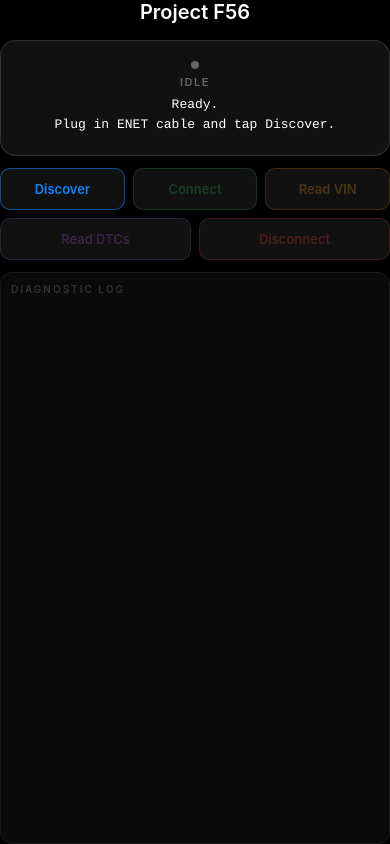
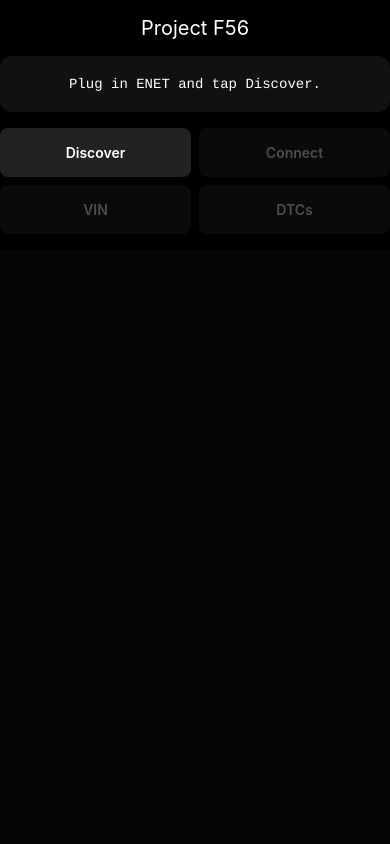
Before and after one commit to Nevalith/Project-F56, a React Native app: screen / in a window 390 px wide. Built offline with nearby package versions, Linux system fonts and the light colour scheme.

Commit message:
Refactor App.js for improved functionality and clarity
Updated constants for DoIP port and addresses, improved logging, and refactored button components.

```diff
--- a/src/App.js
+++ b/src/App.js
@@ -1,359 +1,107 @@
-import { Buffer } from 'buffer'
-global.Buffer = Buffer
+import { Buffer } from 'buffer';
+global.Buffer = Buffer;
 
-import React, { useState, useRef } from 'react'
-import {
-  View,
-  Text,
-  TouchableOpacity,
-  StyleSheet,
-  SafeAreaView,
-  ScrollView,
-  StatusBar
-} from 'react-native'
-import TcpSocket from 'react-native-tcp-socket'
+import React, { useState, useRef, useEffect } from 'react';
+import { View, Text, TouchableOpacity, StyleSheet, SafeAreaView, ScrollView, StatusBar } from 'react-native';
+import TcpSocket from 'react-native-tcp-socket';
 
-const DOIP_PORT   = 13400
-const TESTER_ADDR = [0x0E, 0x80]
-const DME_ADDR    = [0x00, 0x10]
-
-// Full link-local subnet scan
-const TCP_TARGETS = (() => {
-  const targets = []
-  for (let i = 0; i <= 255; i++) targets.push(`169.254.${i}.1`)
-  for (let i = 0; i <= 255; i++) targets.push(`169.254.${i}.2`)
-  for (let i = 0; i <= 255; i++) targets.push(`169.254.${i}.100`)
-  return targets
-})()
-
-const UDP_TARGETS = [
-  '169.254.255.255',
-  '169.254.1.1',
-  '169.254.0.1',
-  '255.255.255.255'
-]
+const DOIP_PORT = 6801; // Updated to your observed port
+const TESTER = [0x0E, 0x80];
+const DME = [0x00, 0x10];
 
 export default function App() {
-  const [status, setStatus]       = useState('Ready.\nPlug in ENET cable and tap Discover.')
-  const [connState, setConnState] = useState('idle')
-  const [log, setLog]             = useState([])
+  const [status, setStatus] = useState('Plug in ENET and tap Discover.');
+  const [connState, setConnState] = useState('idle');
+  const [log, setLog] = useState([]);
+  const socketRef = useRef(null);
+  const keepaliveRef = useRef(null);
 
-  const socketRef       = useRef(null)
-  const discoveredIpRef = useRef(null)
-  const keepaliveRef    = useRef(null)
+  const addLog = (line) => setLog(prev => [`[${new Date().toLocaleTimeString()}] ${line}`, ...prev].slice(0, 50));
 
-  const addLog = (line) => {
-    const ts = new Date().toLocaleTimeString()
-    setLog(prev => [`[${ts}] ${line}`, ...prev].slice(0, 100))
-  }
-
-  // ── DoIP frame builders ──────────────────────────────────
-
-  const makeDiscoveryPayload = () => Buffer.from([
-    0x02, 0xFD, 0x00, 0x01,
-    0x00, 0x00, 0x00, 0x00
-  ])
-
-  const makeRoutingActivation = () => Buffer.from([
-    0x02, 0xFD,
-    0x00, 0x05,
-    0x00, 0x00, 0x00, 0x07,
-    0x0E, 0x80,
-    0x00,
-    0x00, 0x00, 0x00, 0x00
-  ])
-
-  const makeDoIPFrame = (udsBytes) => {
-    const bodyLen = 4 + udsBytes.length
-    return Buffer.from([
-      0x02, 0xFD,
-      0x80, 0x01,
-      0x00, 0x00,
-      (bodyLen >> 8) & 0xFF,
-      bodyLen & 0xFF,
-      ...TESTER_ADDR,
-      ...DME_ADDR,
-      ...udsBytes
-    ])
-  }
-
-  // ── Discovery ────────────────────────────────────────────
+  const buildFrame = (uds) => {
+    const len = 4 + uds.length;
+    return Buffer.from([0x02, 0xFD, 0x80, 0x01, 0x00, 0x00, (len >> 8) & 0xFF, len & 0xFF, ...TESTER, ...DME, ...uds]);
+  };
 
   const discover = async () => {
-    setConnState('discovering')
-    setStatus('Searching for F56...')
-    addLog('Starting DoIP discovery...')
+    setConnState('discovering');
+    addLog('Scanning for F56 on port ' + DOIP_PORT + '...');
 
-    // Step 1 — UDP broadcast
-    for (const target of UDP_TARGETS) {
-      addLog(`UDP → ${target}`)
-      const found = await tryUDP(target)
-      if (found) {
-        discoveredIpRef.current = target
-        setConnState('discovered')
-        setStatus(`F56 found at ${target}\nTap Connect.`)
-        addLog(`Found via UDP at ${target}`)
-        return
-      }
-    }
+    // Testing your specific identified IP
+    const socket = TcpSocket.createConnection({ host: '169.254.111.49', port: DOIP_PORT, timeout: 2000 }, () => {
+      socket.destroy();
+      setConnState('discovered');
+      setStatus('F56 found at 169.254.111.49');
+      addLog('Connection verified on 6801.');
+    });
 
-    // Step 2 — TCP port scan entire 169.254.x.x
-    addLog(`UDP failed. TCP scanning ${TCP_TARGETS.length} addresses...`)
-    setStatus('Scanning network...\nThis takes ~2 minutes.')
-
-    for (const target of TCP_TARGETS) {
-      const alive = await tryTCPPing(target)
-      if (alive) {
-        discoveredIpRef.current = target
-        setConnState('discovered')
-        setStatus(`F56 found at ${target}\nTap Connect.`)
-        addLog(`Found via TCP at ${target}`)
-        return
-      }
-    }
-
-    setConnState('error')
-    setStatus('Not found.\n\nCheck:\n• Ignition ON\n• ENET cable in OBD2\n• ENET adapter in phone')
-    addLog('Scan complete — no response')
-  }
-
-  const tryUDP = (target) => new Promise((resolve) => {
-    let done = false
-    const finish = (v) => { if (!done) { done = true; clearTimeout(t); resolve(v) } }
-    const t = setTimeout(() => finish(false), 2000)
-    try {
-      const s = TcpSocket.createConnection(
-        { host: target, port: DOIP_PORT, tls: false },
-        () => { s.write(makeDiscoveryPayload()) }
-      )
-      s.on('data', () => { s.destroy(); finish(true) })
-      s.on('error', () => finish(false))
-    } catch (e) { finish(false) }
-  })
-
-  const tryTCPPing = (target) => new Promise((resolve) => {
-    let done = false
-    const finish = (v) => { if (!done) { done = true; clearTimeout(t); resolve(v) } }
-    const t = setTimeout(() => finish(false), 500)
-    try {
-      const s = TcpSocket.createConnection(
-        { host: target, port: DOIP_PORT, tls: false },
-        () => { s.destroy(); finish(true) }
-      )
-      s.on('error', () => finish(false))
-    } catch (e) { finish(false) }
-  })
-
-  // ── Connect ──────────────────────────────────────────────
+    socket.on('error', (err) => {
+      setConnState('error');
+      setStatus('Not found. Check cable/IP.');
+      addLog('Scan error: ' + err.message);
+    });
+  };
 
   const connect = () => {
-    const ip = discoveredIpRef.current
-    if (!ip) return
-
-    setConnState('connecting')
-    setStatus(`Connecting to ${ip}...`)
-    addLog(`TCP → ${ip}:${DOIP_PORT}`)
-
-    const socket = TcpSocket.createConnection(
-      { host: ip, port: DOIP_PORT, tls: false },
-      () => {
-        addLog('TCP open — sending Routing Activation')
-        socket.write(makeRoutingActivation())
-      }
-    )
+    setConnState('connecting');
+    const socket = TcpSocket.createConnection({ host: '169.254.111.49', port: DOIP_PORT }, () => {
+      addLog('TCP open — sending Routing Activation');
+      socket.write(Buffer.from([0x02, 0xFD, 0x00, 0x05, 0x00, 0x00, 0x00, 0x07, 0x0E, 0x80, 0x00, 0x00, 0x00, 0x00, 0x00]));
+    });
 
     socket.on('data', (data) => {
-      const bytes = Buffer.from(data)
-      const hex = bytes.toString('hex').toUpperCase().match(/.{1,2}/g).join(' ')
-      addLog(`RX: ${hex}`)
+      addLog(`RX: ${data.toString('hex').toUpperCase()}`);
+      if (data.length > 3 && data[3] === 0x06) {
+        setConnState('connected');
+        setStatus('Connected to F56');
+        keepaliveRef.current = setInterval(() => socket.write(buildFrame([0x3E, 0x80])), 4000);
+      }
+    });
 
-      if (bytes.length > 3 && bytes[2] === 0x00 && bytes[3] === 0x06) {
-        addLog('Routing Activation OK!')
-        setConnState('connected')
-        setStatus(`Connected to F56.\nSession active.`)
-        startKeepalive(socket)
-      }
-    })
+    socketRef.current = socket;
+  };
 
-    socket.on('error', (e) => {
-      addLog(`Error: ${e.message}`)
-      setConnState('error')
-      setStatus(`Error:\n${e.message}`)
-    })
+  const sendCmd = (uds, label) => {
+    addLog(label);
+    socketRef.current?.write(buildFrame(uds));
+  };
 
-    socket.on('close', () => {
-      addLog('Socket closed')
-      setConnState('idle')
-      setStatus('Disconnected.')
-    })
-
-    socketRef.current = socket
-  }
-
-  // ── Keepalive ────────────────────────────────────────────
-
-  const startKeepalive = (socket) => {
-    if (keepaliveRef.current) clearInterval(keepaliveRef.current)
-    keepaliveRef.current = setInterval(() => {
-      try {
-        socket.write(makeDoIPFrame([0x3E, 0x80]))
-        addLog('Tester Present sent')
-      } catch (e) {
-        clearInterval(keepaliveRef.current)
-      }
-    }, 4000)
-  }
-
-  // ── Disconnect ───────────────────────────────────────────
-
-  const disconnect = () => {
-    addLog('Disconnecting...')
-    if (keepaliveRef.current) {
-      clearInterval(keepaliveRef.current)
-      keepaliveRef.current = null
-    }
-    try {
-      socketRef.current?.write(makeDoIPFrame([0x10, 0x01]))
-      setTimeout(() => {
-        socketRef.current?.destroy()
-        socketRef.current = null
-      }, 300)
-    } catch (e) {
-      socketRef.current?.destroy()
-      socketRef.current = null
-    }
-    discoveredIpRef.current = null
-    setConnState('idle')
-    setStatus('Disconnected.\nSafe to unplug.')
-  }
-
-  // ── UDS commands ─────────────────────────────────────────
-
-  const readVIN = () => {
-    if (!socketRef.current) return
-    addLog('Requesting VIN...')
-    socketRef.current.write(makeDoIPFrame([0x22, 0xF1, 0x90]))
-  }
-
-  const readDTCs = () => {
-    if (!socketRef.current) return
-    addLog('Reading DTCs...')
-    // UDS 0x19 0x02 0xFF = Read all stored DTCs
-    socketRef.current.write(makeDoIPFrame([0x19, 0x02, 0xFF]))
-  }
-
-  // ── UI ───────────────────────────────────────────────────
-
-  const STATE_COLOR = {
-    idle:        '#666666',
-    discovering: '#FFD60A',
-    discovered:  '#0A84FF',
-    connecting:  '#FF9F0A',
-    connected:   '#30D158',
-    error:       '#FF453A'
-  }
-
-  const STATE_LABEL = {
-    idle:        'IDLE',
-    discovering: 'SEARCHING',
-    discovered:  'FOUND',
-    connecting:  'CONNECTING',
-    connected:   'CONNECTED',
-    error:       'ERROR'
-  }
-
-  const color = STATE_COLOR[connState]
+  useEffect(() => () => clearInterval(keepaliveRef.current), []);
 
   return (
     <SafeAreaView style={styles.container}>
       <StatusBar barStyle="light-content" />
+      <Text style={styles.title}>Project F56</Text>
+      <View style={styles.card}><Text style={styles.status}>{status}</Text></View>
 
-      <Text style={styles.title}>Project F56</Text>
-
-      {/* Status card */}
-      <View style={[styles.card, { borderColor: color + '66' }]}>
-        <View style={[styles.dot, { backgroundColor: color }]} />
-        <Text style={[styles.stateLabel, { color }]}>
-          {STATE_LABEL[connState]}
-        </Text>
-        <Text style={styles.statusText}>{status}</Text>
+      <View style={styles.grid}>
+        <Btn label="Discover" onPress={discover} disabled={connState !== 'idle'} />
+        <Btn label="Connect" onPress={connect} disabled={connState !== 'discovered'} />
+        <Btn label="VIN" onPress={() => sendCmd([0x22, 0xF1, 0x90], 'VIN Request')} disabled={connState !== 'connected'} />
+        <Btn label="DTCs" onPress={() => sendCmd([0x19, 0x02, 0xFF], 'DTC Request')} disabled={connState !== 'connected'} />
       </View>
 
-      {/* Buttons */}
-      <View style={styles.buttonGrid}>
-        <Btn
-          label="Discover"
-          color="#0A84FF"
-          disabled={connState === 'connecting' || connState === 'connected'}
-          onPress={discover}
-        />
-        <Btn
-          label="Connect"
-          color="#30D158"
-          disabled={connState !== 'discovered'}
-          onPress={connect}
-        />
-        <Btn
-          label="Read VIN"
-          color="#FF9F0A"
-          disabled={connState !== 'connected'}
-          onPress={readVIN}
-        />
-        <Btn
-          label="Read DTCs"
-          color="#BF5AF2"
-          disabled={connState !== 'connected'}
-          onPress={readDTCs}
-        />
-        <Btn
-          label="Disconnect"
-          color="#FF453A"
-          disabled={connState !== 'connected'}
-          onPress={disconnect}
-        />
-      </View>
-
-      {/* Log */}
-      <View style={styles.logBox}>
-        <Text style={styles.logHeader}>DIAGNOSTIC LOG</Text>
-        <ScrollView style={styles.logScroll}>
-          {log.map((line, i) => (
-            <Text key={i} style={styles.logLine}>{line}</Text>
-          ))}
-        </ScrollView>
-      </View>
-
+      <ScrollView style={styles.log}>
+        {log.map((l, i) => <Text key={i} style={styles.logLine}>{l}</Text>)}
+      </ScrollView>
     </SafeAreaView>
-  )
+  );
 }
 
-function Btn({ label, color, disabled, onPress }) {
-  return (
-    <TouchableOpacity
-      style={[styles.btn, { borderColor: disabled ? color + '30' : color + '90' }]}
-      onPress={onPress}
-      disabled={disabled}
-      activeOpacity={0.7}
-    >
-      <Text style={[styles.btnText, { color: disabled ? color + '40' : color }]}>
-        {label}
-      </Text>
-    </TouchableOpacity>
-  )
-}
+const Btn = ({ label, onPress, disabled }) => (
+  <TouchableOpacity style={[styles.btn, disabled && { opacity: 0.3 }]} onPress={onPress} disabled={disabled}>
+    <Text style={styles.btnText}>{label}</Text>
+  </TouchableOpacity>
+);
 
 const styles = StyleSheet.create({
-  container:   { flex: 1, backgroundColor: '#000', padding: 16 },
-  title:       { color: '#fff', fontSize: 20, fontWeight: '600', textAlign: 'center', marginBottom: 16 },
-  card:        { backgroundColor: '#111', borderRadius: 16, borderWidth: 1, padding: 20, alignItems: 'center', marginBottom: 12 },
-  dot:         { width: 8, height: 8, borderRadius: 4, marginBottom: 6 },
-  stateLabel:  { fontSize: 11, fontWeight: '600', letterSpacing: 1.5, marginBottom: 6 },
-  statusText:  { color: '#fff', fontSize: 13, textAlign: 'center', fontFamily: 'Courier', lineHeight: 20 },
-  buttonGrid:  { flexDirection: 'row', flexWrap: 'wrap', gap: 8, marginBottom: 12 },
-  btn:         { borderWidth: 1, borderRadius: 10, paddingVertical: 12, paddingHorizontal: 8, alignItems: 'center', backgroundColor: '#111', minWidth: '30%', flex: 1 },
-  btnText:     { fontSize: 13, fontWeight: '600' },
-  logBox:      { flex: 1, backgroundColor: '#0a0a0a', borderRadius: 12, borderWidth: 1, borderColor: '#1a1a1a', padding: 10 },
-  logHeader:   { color: '#333', fontSize: 10, fontWeight: '600', letterSpacing: 2, marginBottom: 6 },
-  logScroll:   { flex: 1 },
-  logLine:     { color: '#00ff00', fontSize: 10, fontFamily: 'Courier', lineHeight: 16 }
-})
+  container: { flex: 1, backgroundColor: '#000', padding: 16 },
+  title: { color: '#fff', fontSize: 20, textAlign: 'center', marginVertical: 16 },
+  card: { padding: 20, backgroundColor: '#111', borderRadius: 12, marginBottom: 16 },
+  status: { color: '#fff', textAlign: 'center', fontFamily: 'Courier' },
+  grid: { flexDirection: 'row', flexWrap: 'wrap', gap: 8 },
+  btn: { flex: 1, minWidth: '45%', padding: 16, backgroundColor: '#222', borderRadius: 8, alignItems: 'center' },
+  btnText: { color: '#fff', fontWeight: '600' },
+  log: { flex: 1, marginTop: 16, backgroundColor: '#050505', padding: 10 },
+  logLine: { color: '#0f0', fontSize: 10, fontFamily: 'Courier' }
+});
```
